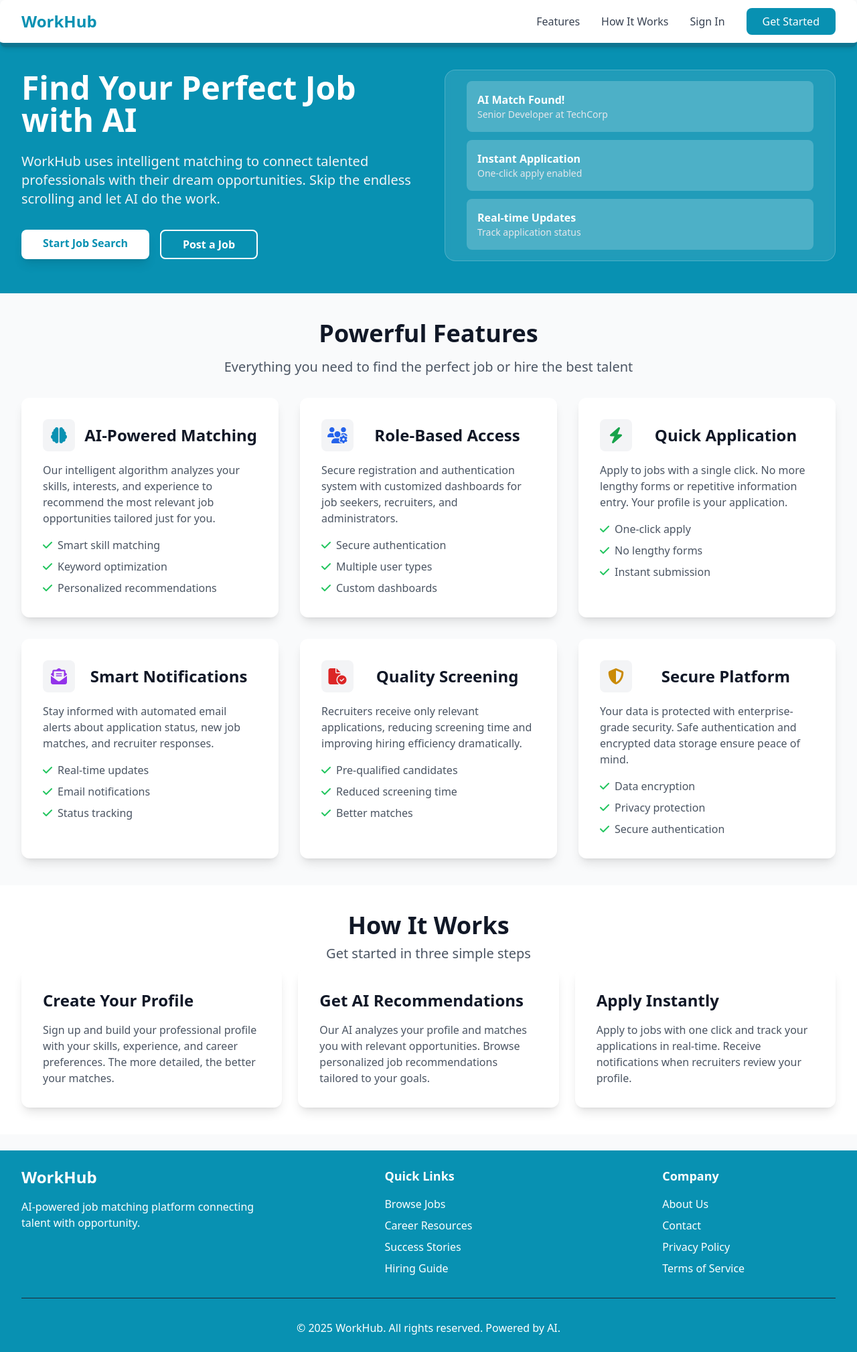
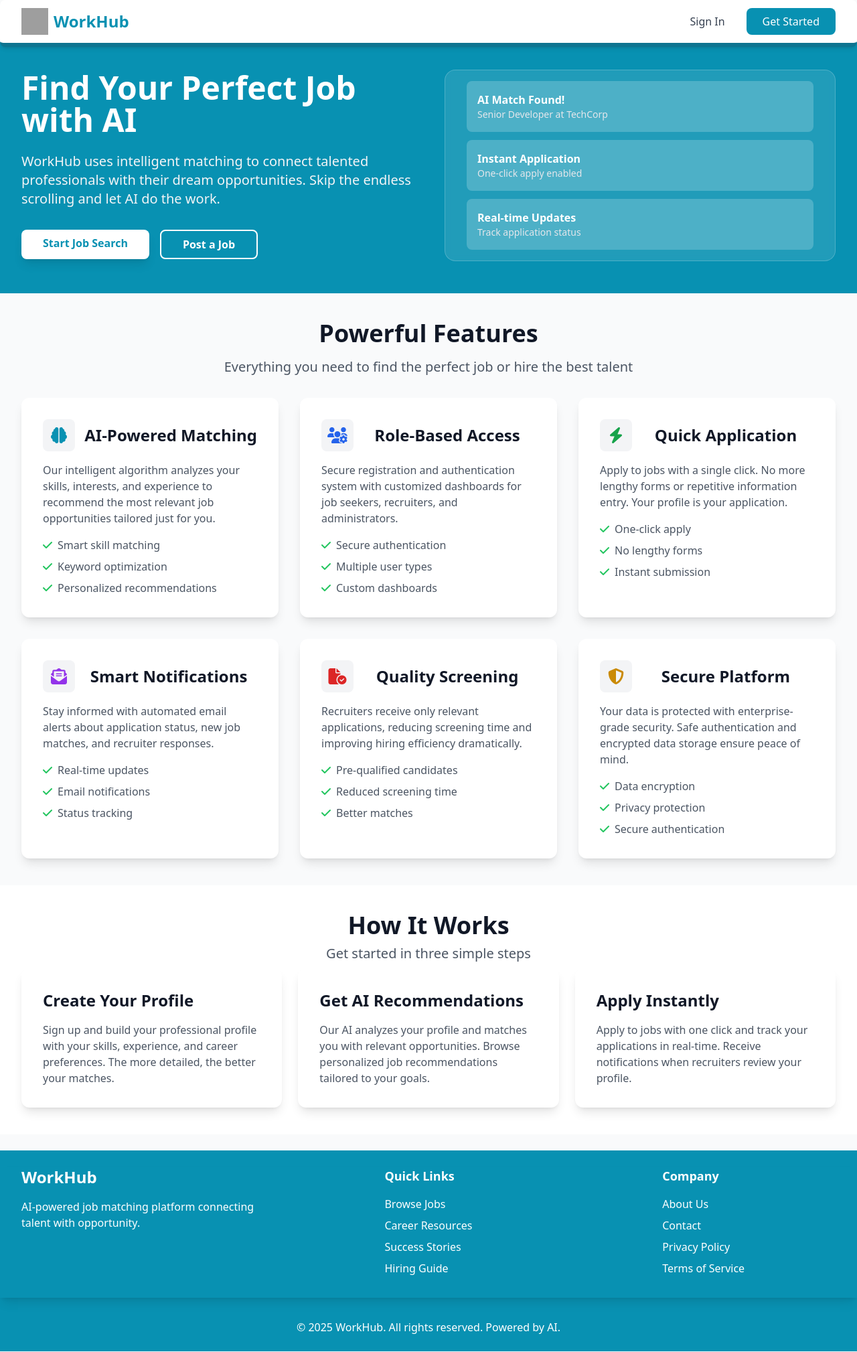
Before and after one commit to SumaniqueCode/WorkHub, a Django app: page / in a window 1280 px wide. Shown: the whole page at 67% size. Run offline with Django 5.2, Linux system fonts and the light colour scheme; some libraries are stand-ins or nearby versions; grey boxes are pictures that could not be loaded.

Commit message:
Minor layout fix

```diff
--- a/templates/layouts/main.html
+++ b/templates/layouts/main.html
@@ -6,6 +6,7 @@
     <title>WorkHub</title>
     <script src="https://cdn.tailwindcss.com"></script>
     <link rel="stylesheet" href="https://cdnjs.cloudflare.com/ajax/libs/font-awesome/6.5.0/css/all.min.css" />
+    <link rel="icon" type="image/x-icon" href="/media/system_image/logo1.png" />
     <style>
       ::-webkit-scrollbar {
         display: none;
@@ -16,18 +17,32 @@
     </style>
   </head>
   <body class="bg-gray-50">
+    {% if messages %}
+      <div id="messages" class="fixed top-20 right-0 transform translate-x-full opacity-0 transition-transform transition-opacity duration-300 ease-out max-w-sm rounded-md p-4 z-50">
+        {% for message in messages %}
+          {% if message.tags == 'success' %}
+            <div class="px-12 py-3 rounded-xl shadow-lg bg-green-100 border-2 border-green-600 font-semibold text-md">{{ message }}</div>
+          {% elif message.tags == 'error' %}
+            <div class="px-12 py-3 rounded-xl shadow-lg bg-red-100 border-2 border-red-600 font-semibold text-md">{{ message }}</div>
+          {% elif message.tags == 'warning' %}
+            <div class="px-12 py-3 rounded-xl shadow-lg bg-yellow-100 border-2 border-yellow-600">{{ message }}</div>
+          {% else %}
+            <div class="px-12 py-3 rounded-xl shadow-lg bg-gray-100 border-2 border-gray-600 font-semibold text-md">{{ message }}</div>
+          {% endif %}
+        {% endfor %}
+      </div>
+    {% endif %}
     <!-- Navigation -->
     <nav class="fixed w-full z-50 bg-white shadow-md border-b-[6px] border-cyan-700 rounded-lg">
       <div class="max-w-7xl mx-auto px-4 sm:px-6 lg:px-8">
         <div class="flex justify-between items-center h-16">
-          <div class="flex items-center">
-            <h1 class="text-2xl font-bold text-cyan-600">WorkHub</h1>
-          </div>
+          <a href="/" class="flex items-center gap-2">
+            <img class="h-10 w-10" src="/media/system_image/logo1.png" alt="Logo" />
+            <h1 class="hidden md:block text-2xl font-bold text-cyan-600">WorkHub</h1>
+          </a>
           <div class="hidden md:flex items-center space-x-8">
-            <a href="#features" class="text-gray-700 hover:text-cyan-600 transition duration-300">Features</a>
-            <a href="#how-it-works" class="text-gray-700 hover:text-cyan-600 transition duration-300">How It Works</a>
-            <a href="#" class="text-gray-700 hover:text-cyan-600 transition duration-300">Sign In</a>
-            <a href="#" class="bg-cyan-600 text-white px-6 py-2 rounded-lg hover:bg-cyan-700 transition duration-300">Get Started</a>
+            <a href="/user/signin" class="text-gray-700 hover:text-cyan-600 transition duration-300">Sign In</a>
+            <a href="/user/register" class="bg-cyan-600 text-white px-6 py-2 rounded-lg hover:bg-cyan-700 transition duration-300">Get Started</a>
           </div>
         </div>
       </div>
@@ -41,8 +56,8 @@
 
     <!-- Footer -->
     <footer class="bg-cyan-600 text-white py-6">
-      <div class="max-w-7xl mx-auto px-4 sm:px-6 lg:px-8">
-        <div class="grid grid-cols-1 md:grid-cols-3 gap-4">
+      <div class="shadow-lg pb-8">
+        <div class="max-w-7xl mx-auto px-4 sm:px-6 lg:px-8 grid grid-cols-1 md:grid-cols-3 gap-4">
           <div class="mx-auto">
             <h3 class="text-2xl font-bold mb-4">WorkHub</h3>
             <p class="">AI-powered job matching platform connecting talent with opportunity.</p>
@@ -82,9 +97,9 @@
             </ul>
           </div>
         </div>
-        <div class="border-t border-gray-800 mt-8 pt-8 text-center">
-          <p>&copy; 2025 WorkHub. All rights reserved. Powered by AI.</p>
-        </div>
+      </div>
+      <div class="mt-8 text-center">
+        <p>&copy; 2025 WorkHub. All rights reserved. Powered by AI.</p>
       </div>
     </footer>
   </body>
```
